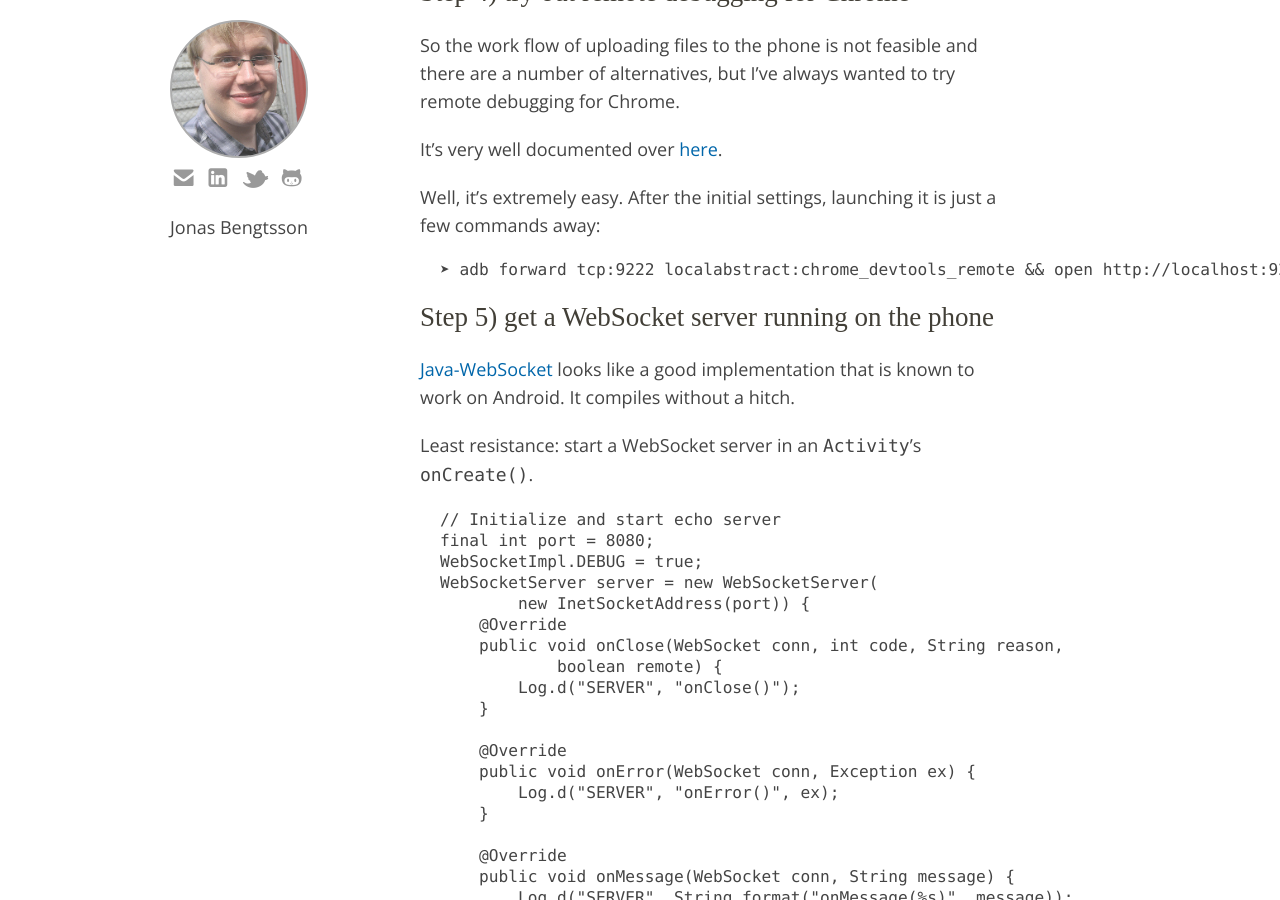
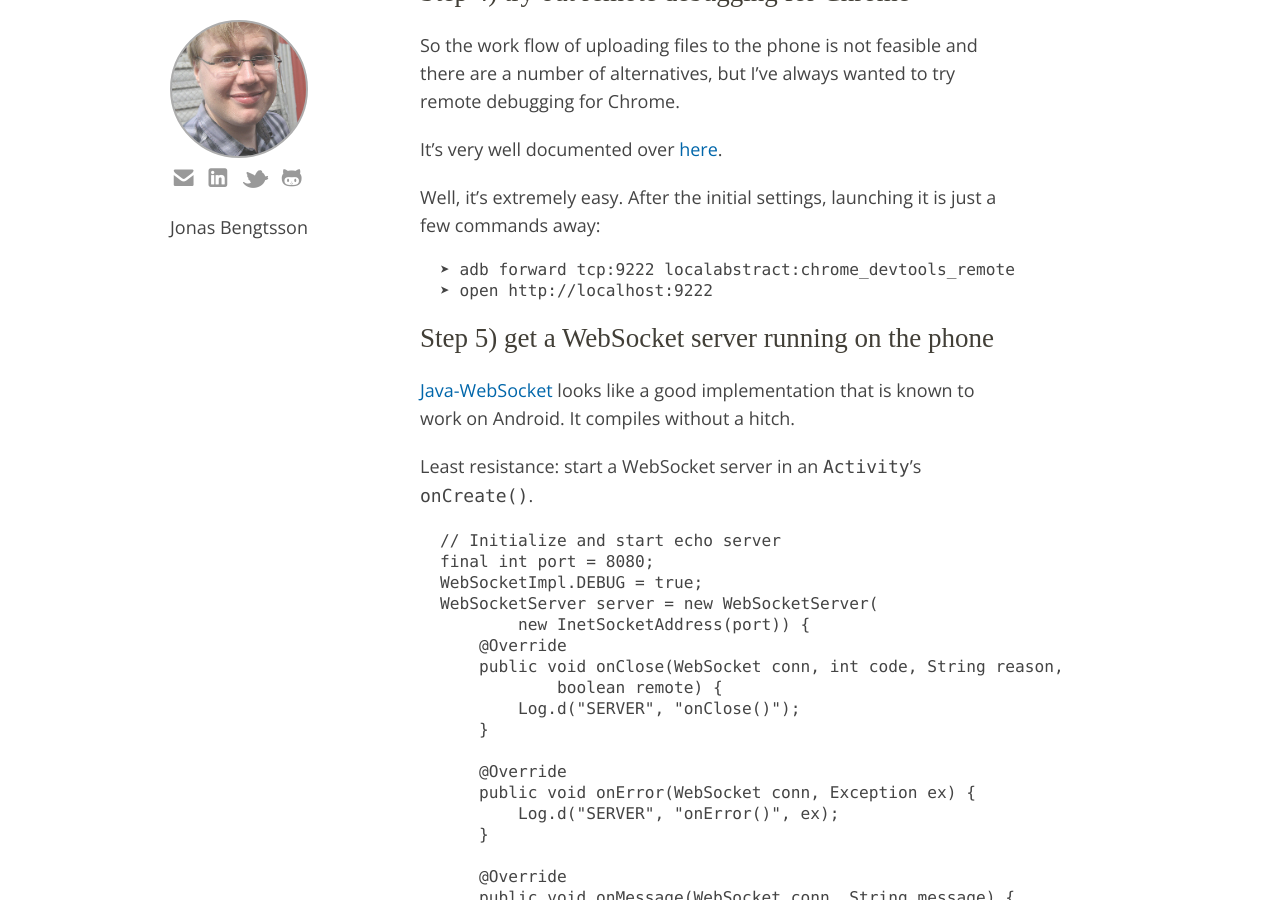
Before and after one commit to jonasb/jonasb.github.com, a Jekyll site: the page built from _posts/2013-02-08-excursion-websocket-on-android.md, in a window 1280 px wide and 900 px high, scrolled down 1895 px. Built offline with Jekyll 4.4.1, drawn with Linux system fonts in a browser that asks for light colours; some web fonts are replaced.

Commit message:
some more formatting;

````diff
--- a/_posts/2013-02-08-excursion-websocket-on-android.md
+++ b/_posts/2013-02-08-excursion-websocket-on-android.md
@@ -53,9 +53,8 @@ It's very well documented over [here](https://developers.google.com/chrome-devel
 
 Well, it's extremely easy. After the initial settings, launching it is just a few commands away:
 
-```
-➤ adb forward tcp:9222 localabstract:chrome_devtools_remote && open http://localhost:9222
-```
+    ➤ adb forward tcp:9222 localabstract:chrome_devtools_remote
+    ➤ open http://localhost:9222
 
 ## Step 5) get a WebSocket server running on the phone
 
````
